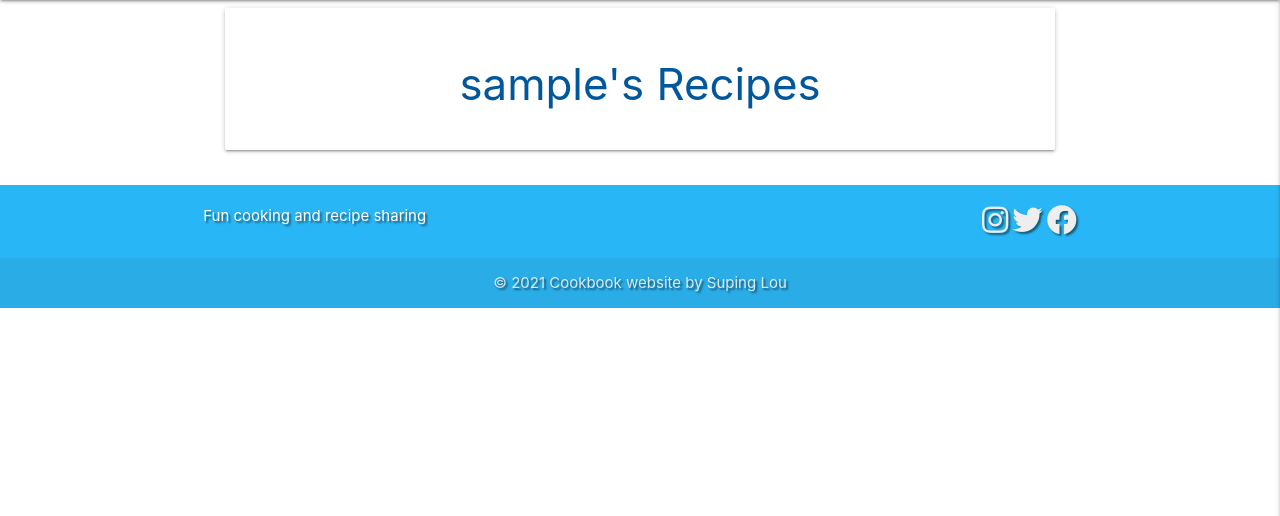
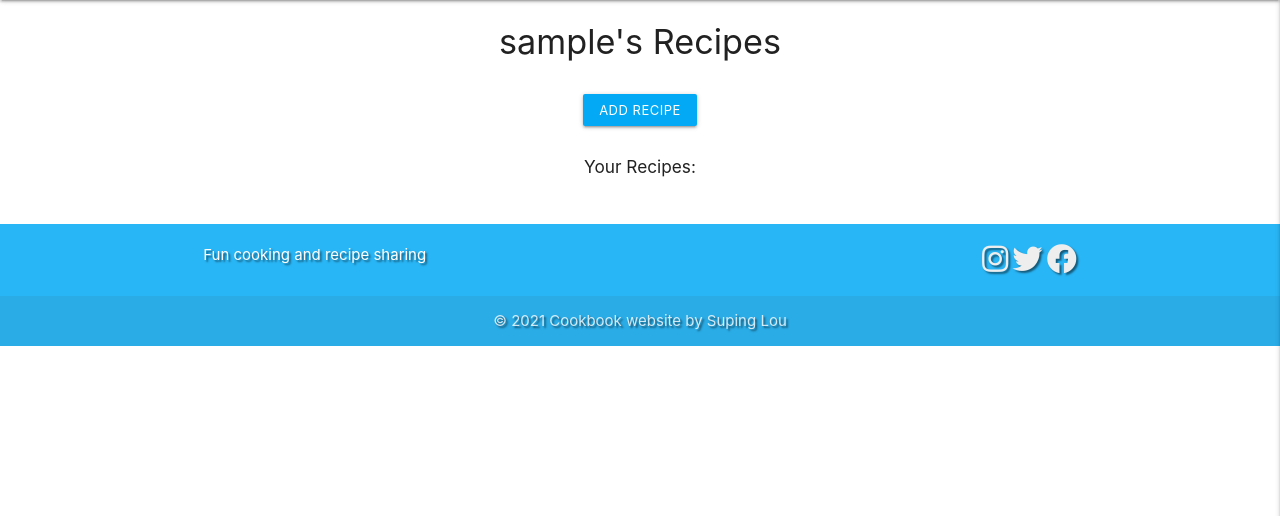
Before and after one commit to Code-Institute-Submissions/suping106-milestone3, a Flask app: page /profile/1 in a window 1280 px wide. Shown: the part 64-580 px from the top of the page. Run offline with Flask 2, Linux system fonts and the light colour scheme; the visitor is signed in with stand-in values (Sample User, id 1); a database or web service that is not in the repository returns one stand-in record (values such as "Sample title"); some libraries are stand-ins or nearby versions.

Commit message:
add profile.html

```diff
--- a/templates/profile.html
+++ b/templates/profile.html
@@ -1,14 +1,58 @@
 {% extends "base.html" %}
 {% block content %}
 
-    <div class="row">
-        <div class="col s12 m8 offset-m2">
-            <div class="card-panel">
-                <h3 class="center-align light-blue-text text-darken-4">
+    <div class="container">
+
+        <!-- Username display -->
+        <div class="row">
+            <div class="col s12 m8 offset-m2">
+                <h4 class="center-align page-header">
                     {{ username }}'s Recipes
-                </h3>
+                </h4>
             </div>
         </div>
+
+        <!-- Add recipe button -->
+        <div class="row">
+            <div class="col s4">
+            </div>
+            <div class="col s4 center-align">
+                <a href="{{ url_for('add_recipe') }}" class="btn-small light-blue">Add Recipe</a>
+            </div>
+            <div class="col s4">
+            </div>
+        </div>
+
+        <!-- Recipes added below header -->
+        <div class="row">
+            <div class="col s12 m8 offset-m2">
+                <h6 class="center-align page-header">
+                    Your Recipes:
+                </h6>
+            </div>
+        </div>
+
+        <!-- Users recipe cards display -->
+        <div class="section-userrecipes">
+            <div class="row">
+                {% for recipe in recipes if session.user|lower == recipe.created_by|lower %}
+                <div class="col s12 m6 l4 recipe-container">
+                    <div class="card small">
+                        <a href="{{ url_for('recipe_content', recipe_id=recipe._id) }}">
+                            <img class="recipe-image" src="{{ recipe.recipe_image }}" alt="Recipe Image">
+                        </a>
+                    </div>
+                    <p class="recipecard-title">{{ recipe.recipe_name }}</p>
+                    <div class="card-action">
+                        <a href="{{ url_for('edit_recipe', recipe_id=recipe._id) }}" class="btn-small light-blue">Edit</a>
+                        <a href="{{ url_for('delete_recipe', recipe_id=recipe._id) }}" class="btn-small light-blue tooltipped" data-position="bottom"
+                            data-tooltip="Make sure you want to delete before hitting the button!">Delete</a>
+                    </div>
+                </div>
+                {% endfor %}
+            </div>
+        </div>
+
     </div>
 
 {% endblock %}
```
